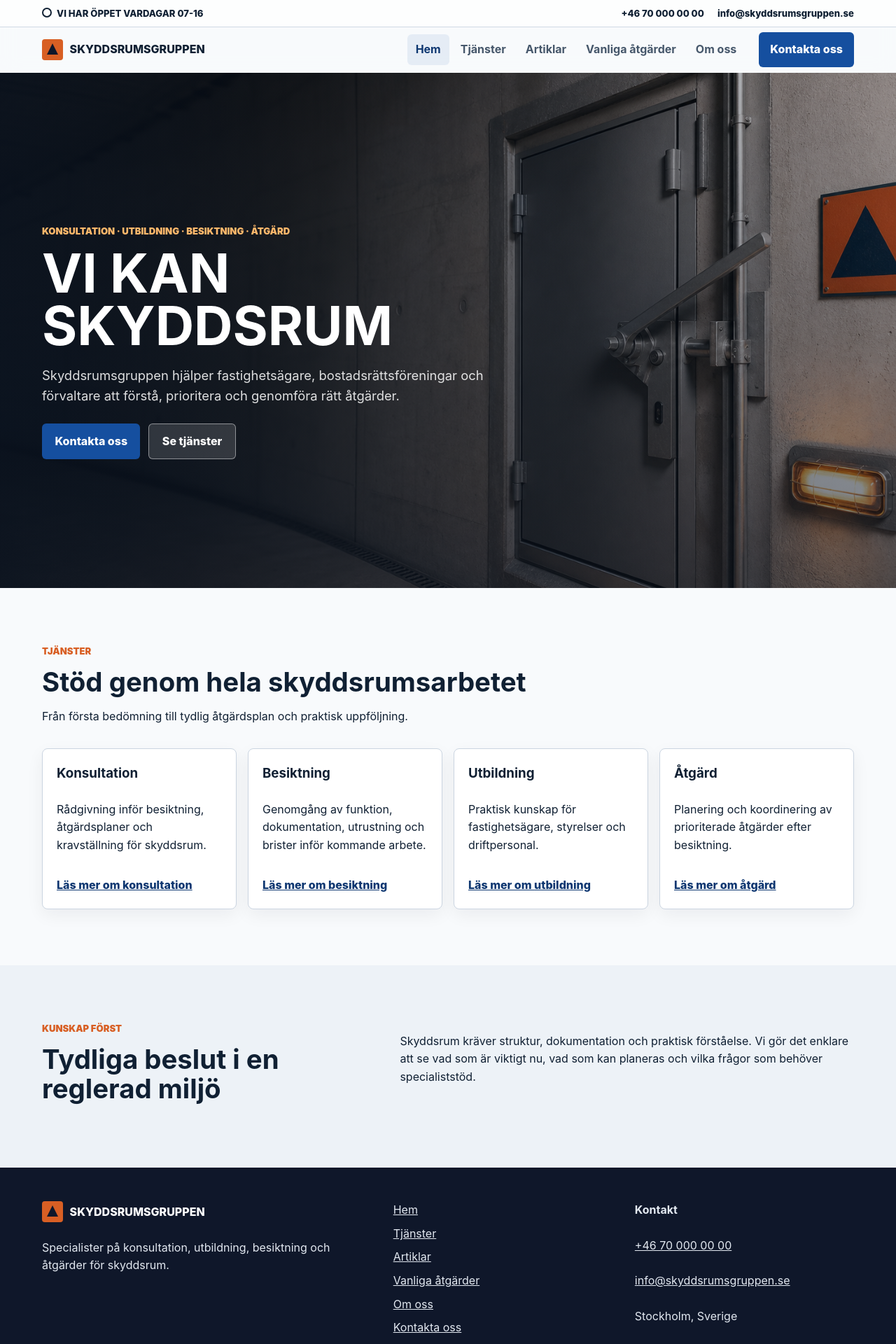
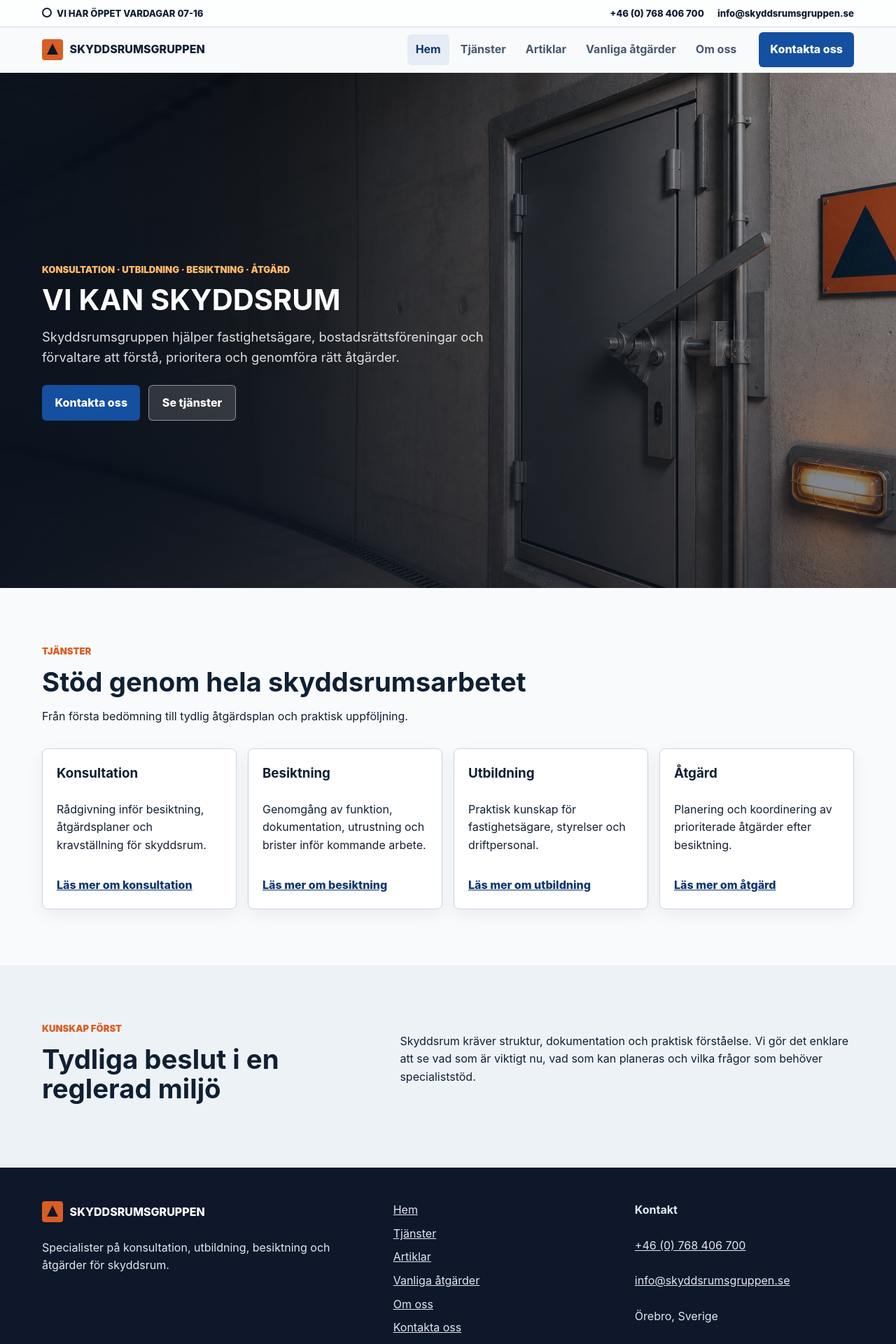
Before and after one commit to FRNI92/FE-skyddsrum, a React (Vite) app: page / in a window 1280 px wide. Shown: the top 1920 px of the page at 70% size. Built offline with nearby package versions, Linux system fonts and the light colour scheme.

Commit message:
uppdatera h1 i home till en mindre text

```diff
--- a/src/data/site.ts
+++ b/src/data/site.ts
@@ -8,8 +8,8 @@ export const company = {
   name: "Skyddsrumsgruppen",
   legalName: "Skyddsrumsgruppen",
   email: "info@skyddsrumsgruppen.se",
-  phone: "+46 70 000 00 00",
-  address: "Stockholm, Sverige",
+  phone: "+46 (0) 768 406 700",
+  address: "Örebro, Sverige",
   areaServed: "Sverige"
 };
 
--- a/src/styles.css
+++ b/src/styles.css
@@ -280,7 +280,7 @@ textarea {
 .page-hero h1 {
   max-width: 780px;
   margin: 0;
-  font-size: clamp(2.6rem, 6vw, 5.75rem);
+  font-size: clamp(2.6rem, 3vw, 3rem);
   line-height: 0.98;
   text-transform: uppercase;
 }
```
